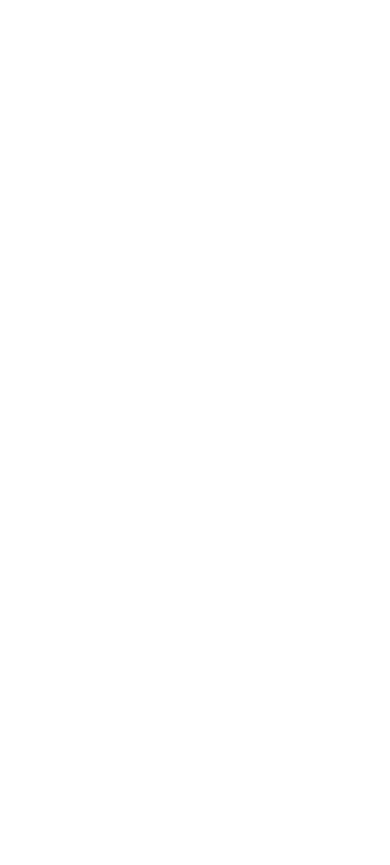
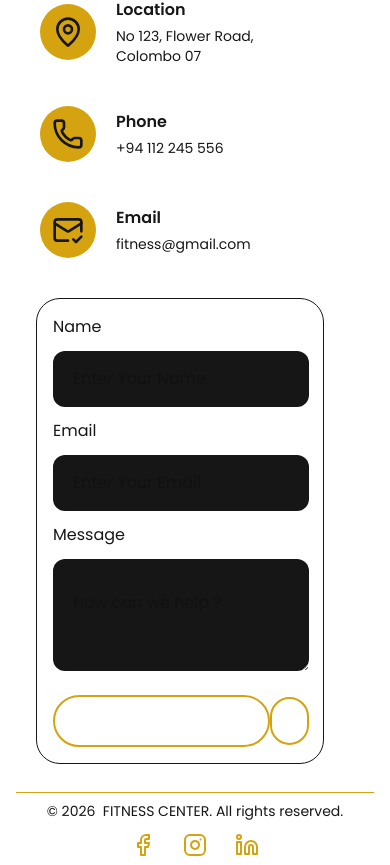
Before and after one commit to Navodi99/gym-website-nextjs, a Next.js app: page / in a window 390 px wide. Shown: the part 7690-8555 px from the top of the page. Before the commit the page ends 7537 px from the top, so only its background shows below. Built offline with nearby package versions, Linux system fonts and the light colour scheme.

Commit message:
create contact section responsive

```diff
--- a/src/app/(components)/sections/contact/ContactSection.jsx
+++ b/src/app/(components)/sections/contact/ContactSection.jsx
@@ -4,8 +4,8 @@
 
 const ContactSection = () => {
   return (
-    <div className="max-sm:hidden max-sm:flex-col flex justify-between border-t-4 border-(--primary-color) gap-10 rounded-l-3xl rounded-r-3xl mb-15 p-5" id="contact">
-      <div className="flex flex-col  px-10">
+    <div className="max-sm:my-2 max-sm:flex-col flex justify-between border-t-4 border-(--primary-color) gap-10 rounded-l-3xl rounded-r-3xl mb-15 p-5" id="contact">
+      <div className="flex flex-col  px-10 max-sm:px-1">
         <div className="flex flex-col">
           <p className="uppercase tracking-widest font-bold text-2xl text-(--primary-color) ">
             Contact
@@ -49,7 +49,7 @@
           </div>
         </div>
       </div>
-      <div className="border border-(--foreground) w-180 h-fit rounded-l-3xl rounded-r-3xl p-10 m-10">
+      <div className="border border-(--foreground) w-180 h-fit rounded-l-3xl rounded-r-3xl p-10 m-10 max-sm:w-72 max-sm:m-0 max-sm:p-4">
         <div className="flex flex-col items-start gap-3 ">
           <label htmlFor="name" className="">
             Name
@@ -59,7 +59,7 @@
             name="name"
             id=""
             placeholder="Enter Your Name"
-            className="bg-(--gray-color) w-160 h-fit py-4 rounded-l-xl rounded-r-xl px-5 filter brightness-50"
+            className="bg-(--gray-color) w-160 h-fit py-4 rounded-l-xl rounded-r-xl px-5 filter brightness-50 max-sm:w-64"
           />
         </div>
         <div className="flex flex-col items-start gap-3 mt-3">
@@ -71,7 +71,7 @@
             name="email"
             id=""
             placeholder="Enter Your Email"
-            className="bg-(--gray-color) w-160 h-fit py-4 rounded-l-xl rounded-r-xl px-5 filter brightness-50"
+            className="bg-(--gray-color) w-160 h-fit py-4 rounded-l-xl rounded-r-xl px-5 filter brightness-50 max-sm:w-64"
           />
         </div>
         <div className="flex flex-col items-start gap-3 mt-3">
@@ -81,12 +81,12 @@
           <textarea
             name="message"
             id=""
-            className="bg-(--gray-color) w-160 h-fit py-8 rounded-l-xl rounded-r-xl px-5 filter brightness-50"
+            className="bg-(--gray-color) w-160 h-fit py-8 rounded-l-xl rounded-r-xl px-5 filter brightness-50 max-sm:w-64"
             placeholder="How can we help ?"
           ></textarea>
         </div>
         <div className="mt-6">
-          <CustomButton className="w-160">Send Message</CustomButton>
+          <CustomButton className="w-160 max-sm:w-64">Send Message</CustomButton>
         </div>
       </div>
     </div>
```
